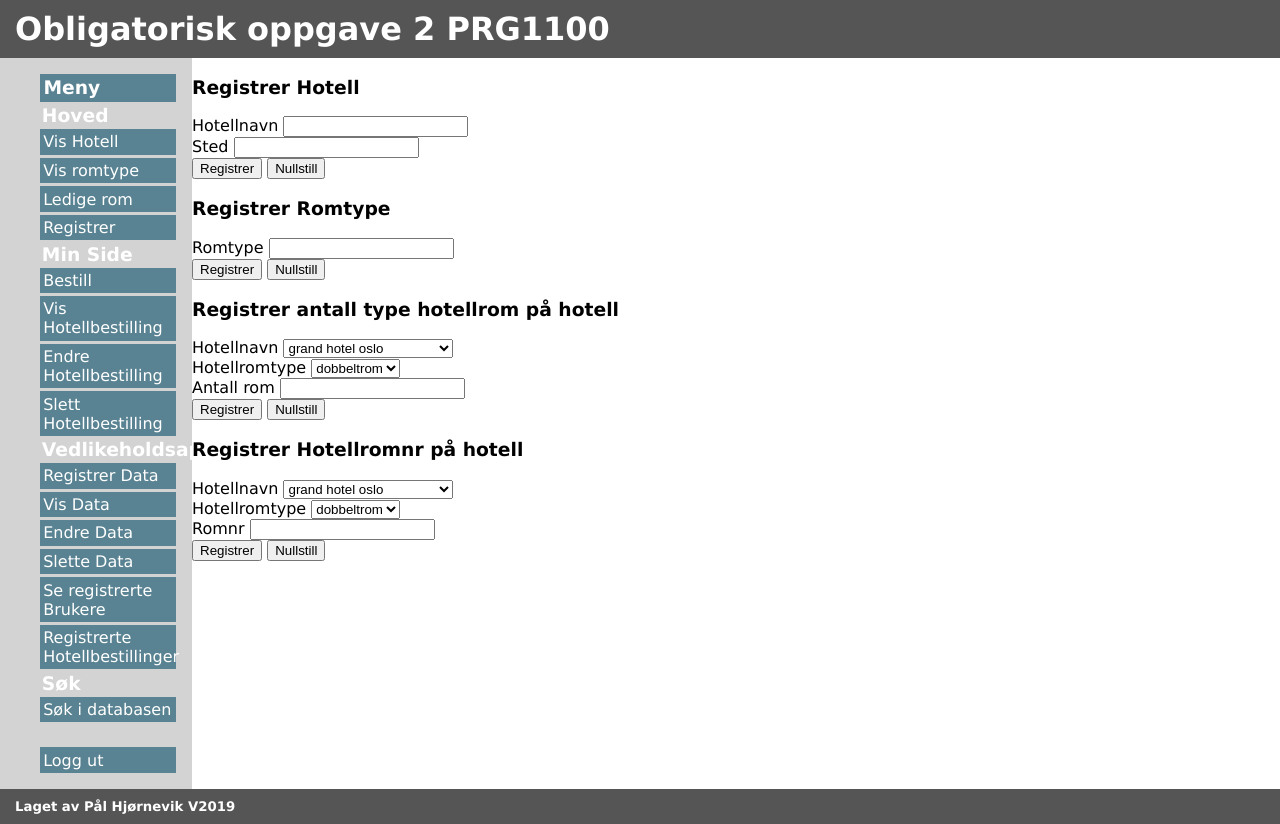
After one commit to Cornerbay/PRG1100eksamenscase2019, a PHP site: page /registrer.php in a window 1280 px wide. The commit adds this page. Run offline with PHP 8.4, Linux system fonts and the light colour scheme; data comes from the database, SQL or seed files in the repository; both versions use the stored data as it was after the commit.

Commit message:
Laget registrer

```diff
--- a/dynamiskefunksjoner.php
+++ b/dynamiskefunksjoner.php
@@ -245,4 +245,58 @@ function sjekkBrukernavnPassord($brukernavn,$passord)
   return $lovligBruker;
 }
 
+
+function listeboksHotellSted()
+{
+  include "dbtilkobling.php";
+  $sqlSetning="SELECT * FROM hotell ORDER BY sted;";
+  $sqlResultat=mysqli_query($db,$sqlSetning) or die ("ikke mulig &aring; hente data fra databasen");
+
+  $antallRader=mysqli_num_rows($sqlResultat);  /* antall rader i resultatet beregnet */
+
+  for ($r=1;$r<=$antallRader;$r++)
+    {
+      $rad=mysqli_fetch_array($sqlResultat);  /* ny rad hentet fra spørringsresultatet */
+      $hotell=$rad["hotell"];
+      $sted=utf8_encode($rad["sted"]);
+
+      print("<option value='$sted'>$sted</option>");  /* ny verdi i listeboksen laget */
+    }
+}
+
+function listeboksHotellnavn()
+{
+  include "dbtilkobling.php";
+  $sqlSetning="SELECT * FROM hotell ORDER BY hotellnavn;";
+  $sqlResultat=mysqli_query($db,$sqlSetning) or die ("ikke mulig &aring; hente data fra databasen");
+
+  $antallRader=mysqli_num_rows($sqlResultat);  /* antall rader i resultatet beregnet */
+
+  for ($r=1;$r<=$antallRader;$r++)
+    {
+      $rad=mysqli_fetch_array($sqlResultat);  /* ny rad hentet fra spørringsresultatet */
+      $hotell=utf8_encode($rad["hotellnavn"]);
+      $sted=utf8_encode($rad["sted"]);
+
+      print("<option value='$hotell'>$hotell</option>");  /* ny verdi i listeboksen laget */
+    }
+}
+
+function listeboksHotellromtype()
+{
+  include "dbtilkobling.php";
+  $sqlSetning="SELECT * FROM romtype ORDER BY romtype;";
+  $sqlResultat=mysqli_query($db,$sqlSetning) or die ("ikke mulig &aring; hente data fra databasen");
+
+  $antallRader=mysqli_num_rows($sqlResultat);  /* antall rader i resultatet beregnet */
+
+  for ($r=1;$r<=$antallRader;$r++)
+    {
+      $rad=mysqli_fetch_array($sqlResultat);  /* ny rad hentet fra spørringsresultatet */
+      $romtype=utf8_encode($rad["romtype"]);
+
+      print("<option value='$romtype'>$romtype</option>");  /* ny verdi i listeboksen laget */
+    }
+}
+
 ?>
--- /dev/null
+++ b/registrer.php
@@ -0,0 +1,203 @@
+<?php include "start.php"; ?>
+
+<h3>Registrer Hotell</h3>
+
+<form method="post" name="registrerHotellSkjema" id="registrerHotellSkjema">
+Hotellnavn <input type="text" name="hotellnavn" id="hotellnavn"><br>
+Sted <input type="text" name="sted" id="sted"><br>
+<input type="submit" name="registrerHotellKnapp" id="registrerHotellKnapp" value="Registrer">
+<input type="reset" name="nullstillHotellKnapp" id="nullstillHotellKnapp" value="Nullstill">
+</form>
+
+
+<?php
+  if (isset($_POST ["registrerHotellKnapp"]))
+    {
+
+      $hotellnavn=$_POST["hotellnavn"];
+      $sted=$_POST["sted"];
+
+
+
+      if (!$hotellnavn || !$sted)
+        {
+          print ("Alle felt må fylles ut");
+
+        }
+      else
+        {
+
+            $sqlSetning   = "SELECT * FROM hotell WHERE hotellnavn='$hotellnavn';";
+            $sqlResultat  = mysqli_query($db,$sqlSetning) or die ("ikke mulig å hente fra database-server");
+            $antallRader  = mysqli_num_rows($sqlResultat);
+
+
+          if ($antallRader!=0)  /* klassenavnet er registrert fra før */
+            {
+              print ("Hotellnavn er registrert fra f&oslashr");
+            }
+          else
+            {
+
+              $sqlSetning   = "INSERT INTO hotell VALUES('$hotellnavn','$sted');";
+              mysqli_query($db,$sqlSetning) or die ("ikke mulig å registrere i database-server"); /*trenger ikke å sette denne inn i en variabel som ovenfor fordi resultatet er ikke nødvendig fordi man ikke bruker det videre*/
+
+              print ("Følgende hotell er nå registrert: <br>Hotellnavn: $hotellnavn <br>Sted: $sted");
+            }
+        }
+    }
+?>
+
+<h3>Registrer Romtype</h3>
+
+<form method="post" name="registrerRomtypeSkjema" id="registrerRomtypeSkjema">
+Romtype <input type="text" name="romtype" id="romtype"><br>
+<input type="submit" name="registrerRomtypeKnapp" id="registrerRomtypeKnapp" value="Registrer">
+<input type="reset" name="nullstillRomtypeKnapp" id="nullstillRomtypeKnapp" value="Nullstill">
+</form>
+
+<?php
+  if (isset($_POST ["registrerRomtypeKnapp"]))
+    {
+
+      $romtype=$_POST["romtype"];
+
+
+      if (!$romtype)
+        {
+          print ("Alle felt må fylles ut");
+
+        }
+      else
+        {
+
+            $sqlSetning   = "SELECT * FROM romtype WHERE romtype='$romtype';";
+            $sqlResultat  = mysqli_query($db,$sqlSetning) or die ("ikke mulig å hente fra database-server");
+            $antallRader  = mysqli_num_rows($sqlResultat);
+
+
+          if ($antallRader!=0)  /* klassenavnet er registrert fra før */
+            {
+              print ("Romtype er registrert fra f&oslashr");
+            }
+          else
+            {
+
+              $sqlSetning   = "INSERT INTO romtype VALUES('$romtype');";
+              mysqli_query($db,$sqlSetning) or die ("ikke mulig å registrere i database-server"); /*trenger ikke å sette denne inn i en variabel som ovenfor fordi resultatet er ikke nødvendig fordi man ikke bruker det videre*/
+
+              print ("Følgende romtype er nå registrert: <br>Romtype: $romtype");
+            }
+        }
+    }
+?>
+
+<h3>Registrer antall type hotellrom på hotell</h3>
+
+<form method="post" name="registrerHotellRomtypeSkjema" id="registrerHotellRomtypeSkjema">
+Hotellnavn <select name="hotellRomtypeNavn" id="hotellRomtypeNavn">
+  <?php listeBoksHotellnavn();?>
+</select><br>
+Hotellromtype <select name="hotellRomtype" id="hotellRomtype">
+  <?php listeBoksHotellromtype();?>
+</select><br>
+Antall rom <input type="text" name="antallRom" id="antallRom"><br>
+<input type="submit" name="registrerHotellRomtypeKnapp" id="registrerHotellRomtypeKnapp" value="Registrer">
+<input type="reset" name="nullstillHotellRomtypeKnapp" id="nullstillHotellRomtypeKnapp" value="Nullstill">
+</form>
+
+<?php
+  if (isset($_POST ["registrerHotellRomtypeKnapp"]))
+    {
+
+      $hotellRomtypeNavn  = $_POST["hotellRomtypeNavn"];
+      $hotellRomtype      = $_POST["hotellRomtype"];
+      $antallRom          = $_POST["antallRom"];
+
+      if (!$antallRom || !$hotellRomtypeNavn || !$hotellRomtype)
+        {
+          print ("Alle felt må fylles ut");
+
+        }
+      else
+        {
+
+            $sqlSetning   = " SELECT * FROM hotellromtype WHERE hotellnavn='$hotellRomtypeNavn' AND romtype='$hotellRomtype';";
+
+            $sqlResultat  = mysqli_query($db,$sqlSetning) or die ("ikke mulig å hente fra database-server");
+            $antallRader  = mysqli_num_rows($sqlResultat);
+
+
+          if ($antallRader!=0)  /* klassenavnet er registrert fra før */
+            {
+              print ("Romtype på dette hotellet er registrert fra f&oslashr");
+            }
+          else
+            {
+
+              $sqlSetning   = "INSERT INTO hotellromtype VALUES('$hotellRomtypeNavn','$hotellRomtype','$antallRom');";
+              mysqli_query($db,$sqlSetning) or die ("ikke mulig å registrere i database-server"); /*trenger ikke å sette denne inn i en variabel som ovenfor fordi resultatet er ikke nødvendig fordi man ikke bruker det videre*/
+
+              print ("Følgende romtype er nå registrert: <br>Hotell: $hotellRomtypeNavn <br>Romtype: $hotellRomtype<br>Antall rom:
+                $antallRom");
+            }
+        }
+    }
+?>
+
+<h3>Registrer Hotellromnr på hotell</h3>
+
+<form method="post" name="registrerHotellromSkjema" id="registrerHotellromSkjema">
+Hotellnavn <select name="hotellromNavn" id="hotellromNavn">
+  <?php listeBoksHotellnavn();?>
+</select><br>
+Hotellromtype <select name="hotellromRomtype" id="hotellromRomtype">
+  <?php listeBoksHotellromtype();?>
+</select><br>
+Romnr <input type="text" name="romnr" id="romnr"><br>
+<input type="submit" name="registrerHotellromKnapp" id="registrerHotellromKnapp" value="Registrer">
+<input type="reset" name="nullstillHotellromKnapp" id="nullstillHotellromKnapp" value="Nullstill">
+</form>
+
+
+<?php
+  if (isset($_POST ["registrerHotellromKnapp"]))
+    {
+
+      $hotellromNavn    = $_POST["hotellromNavn"];
+      $hotellromRomtype = $_POST["hotellromRomtype"];
+      $romnr            = $_POST["romnr"];
+
+      if (!$hotellromNavn || !$hotellromRomtype || !$romnr)
+        {
+          print ("Alle felt må fylles ut");
+
+        }
+      else
+        {
+
+            $sqlSetning   = " SELECT * FROM rom WHERE hotellnavn='$hotellromNavn' AND romnr='$romnr';";
+
+            $sqlResultat  = mysqli_query($db,$sqlSetning) or die ("ikke mulig å hente fra database-server");
+            $antallRader  = mysqli_num_rows($sqlResultat);
+
+
+          if ($antallRader!=0)  /* klassenavnet er registrert fra før */
+            {
+              print ("Romnr på dette hotellet er registrert fra f&oslashr");
+            }
+          else
+            {
+
+              $sqlSetning   = "INSERT INTO rom VALUES('$hotellromNavn','$hotellromRomtype','$romnr');";
+              mysqli_query($db,$sqlSetning) or die ("ikke mulig å registrere i database-server"); /*trenger ikke å sette denne inn i en variabel som ovenfor fordi resultatet er ikke nødvendig fordi man ikke bruker det videre*/
+
+              print ("Følgende romnr er nå registrert: <br>Hotell: $hotellromNavn <br>Romtype: $hotellromRomtype<br>Romnr:
+                $romnr");
+            }
+        }
+    }
+?>
+
+
+<?php include "slutt.html"; ?>
--- a/start.php
+++ b/start.php
@@ -1,6 +1,6 @@
 
 <?php
-  session_start();
+/*  session_start();
   @$innloggetBruker=$_SESSION["brukernavn"]; //@ for å slippe unødig warning
 
 if (!$innloggetBruker) {
@@ -12,7 +12,7 @@ if (!$innloggetBruker) {
 
 
 }
-
+*/
 
 ?>
  <div id='boks'>
@@ -37,22 +37,23 @@ if (!$innloggetBruker) {
     <nav class="nav">
       <ul>
       <a href="index.php"><li><h3>Meny</h3></li></a>
-      <h3>Klasse</h3>
-      <a href="regklasse.php"><li><p>Registrer Klasse</p></li></a>
-      <a href="endreklasse.php"><li><p>Endre Klasse</p></li></a>
-      <a href="visklasse.php"><li><p>Vis Klasse</p></li></a>
-      <a href="slettklasse.php"><li><p>Slett Klasse</p></li></a>
-      <a href="visklasseliste.php"><li><p>Vis Klasseliste</p></li></a>
-      <h3>Student</h3>
-      <a href="regstudent.php"><li><p>Registrer Student</p></li></a>
-      <a href="endrestudent.php"><li><p>Endre Student</p></li></a>
-      <a href="visstudent.php"><li><p>Vis Student</p></li></a>
-      <a href="slettstudent.php"><li><p>Slett Student</p></li></a>
-      <h3>Bilde</h3>
-      <a href="registrerbilde.php"><li><p>Registrer Bilde</p></li></a>
-      <a href="visallebilder.php"><li><p>Vis Bilder</p></li></a>
-      <a href="endrebildebeskrivelse.php"><li><p>Endre Bildebeskrivelse</p></li></a>
-      <a href="slettbilde.php"><li><p>Slett Bilde</p></li></a>
+      <h3>Hoved</h3>
+      <a href="vishotell.php"><li><p>Vis Hotell</p></li></a>
+      <a href="visromtype.php"><li><p>Vis romtype</p></li></a>
+      <a href=""><li><p>Ledige rom</p></li></a>
+      <a href=""><li><p>Registrer</p></li></a>
+      <h3>Min Side</h3>
+      <a href=""><li><p>Bestill</p></li></a>
+      <a href=""><li><p>Vis Hotellbestilling</p></li></a>
+      <a href=""><li><p>Endre Hotellbestilling</p></li></a>
+      <a href=""><li><p>Slett Hotellbestilling</p></li></a>
+      <h3>Vedlikeholdsapplikasjon</h3>
+      <a href="registrer.php"><li><p>Registrer Data</p></li></a>
+      <a href=""><li><p>Vis Data</p></li></a>
+      <a href=""><li><p>Endre Data</p></li></a>
+      <a href=""><li><p>Slette Data</p></li></a>
+      <a href=""><li><p>Se registrerte Brukere</p></li></a>
+      <a href=""><li><p>Registrerte Hotellbestillinger</p></li></a>
       <h3>Søk</h3>
       <a href="sokidatabase.php"><li><p>Søk i databasen</p></li></a>
       <br>
```
Also changed, not shown: createtable.sql (+7 -6 lines), startside.php (+8 -1 lines), vishotell.php (added, +49 -0 lines), visromtype.php (added, +54 -0 lines).
